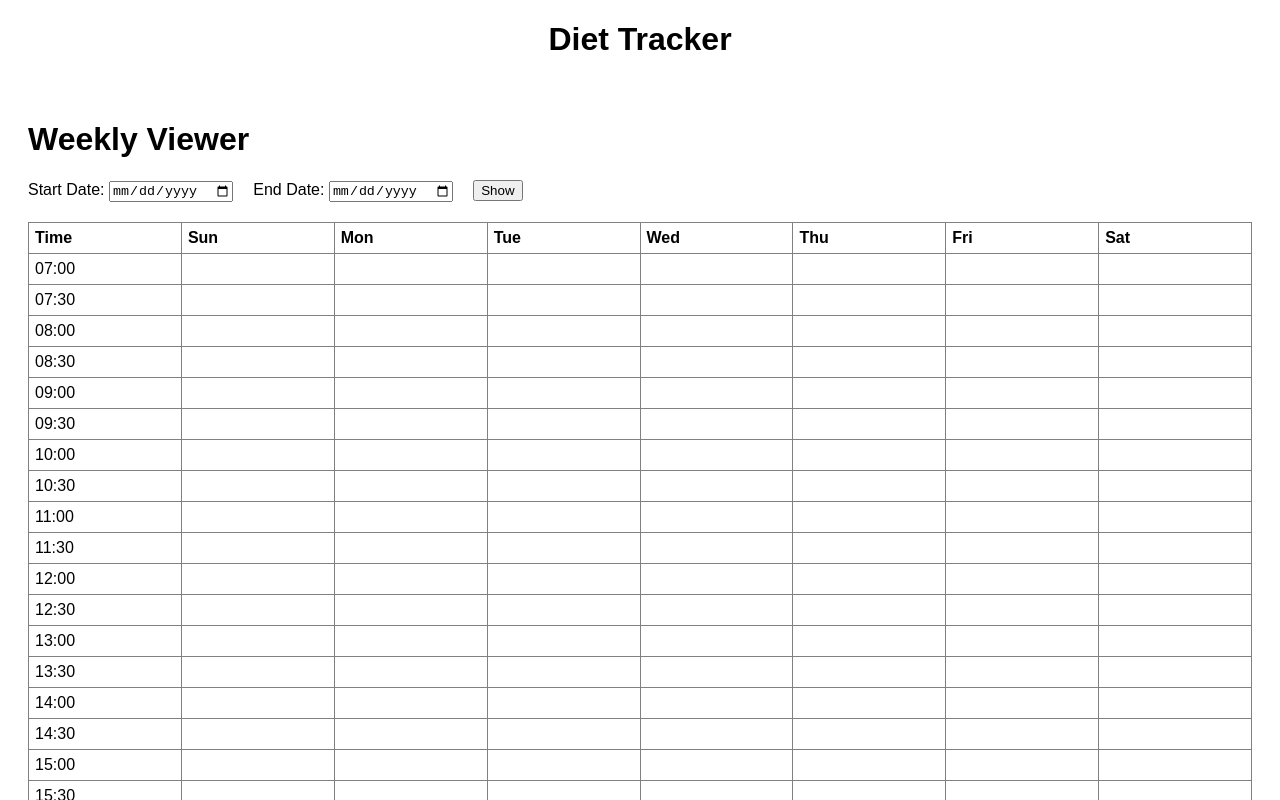
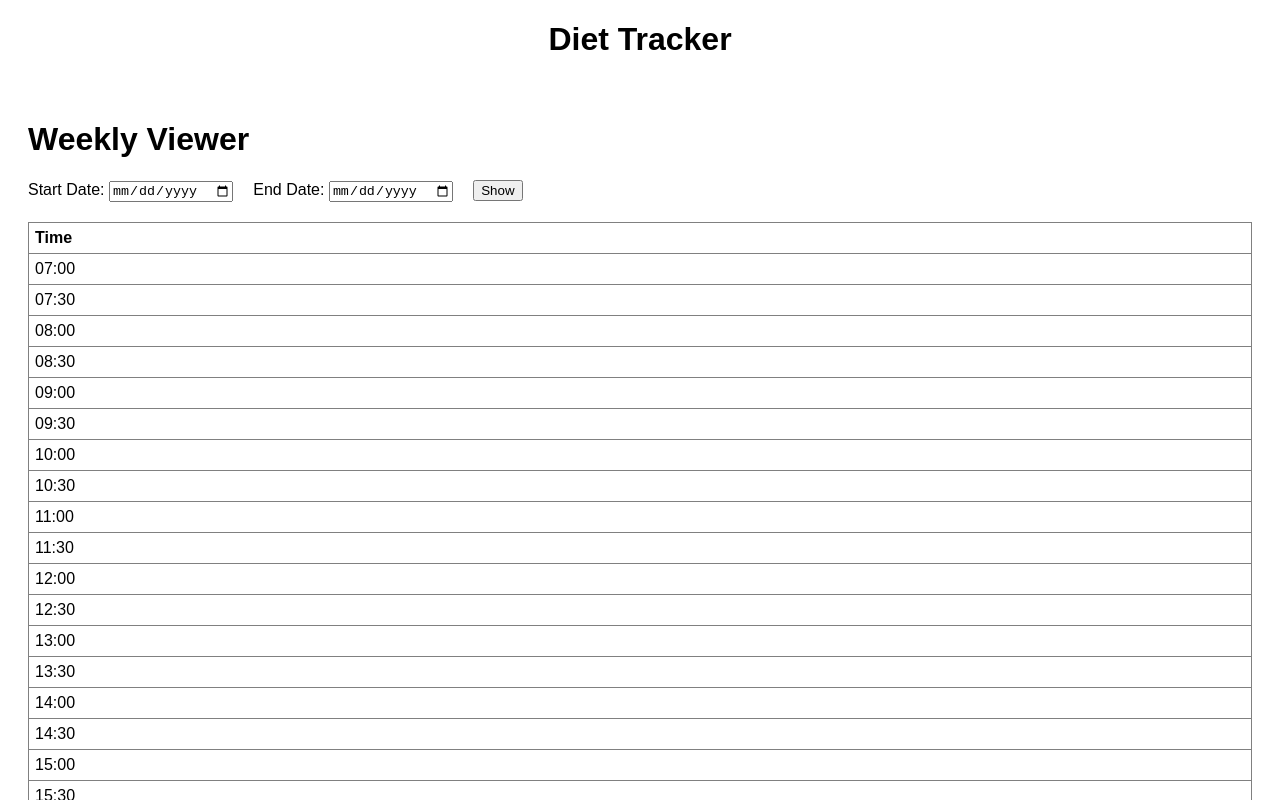
Before and after one commit to idea-ai-labs/diet-tracker, a Next.js app: page /viewer in a window 1280 px wide. Shown: the top 800 px of the page. Built offline with nearby package versions, Linux system fonts and the light colour scheme.

Commit message:
Update page.tsx

```diff
--- a/app/viewer/page.tsx
+++ b/app/viewer/page.tsx
@@ -15,9 +15,7 @@ export default function ViewerPage() {
   const [data, setData] = useState<Meal[]>([])
   const [editing, setEditing] = useState<Meal | null>(null)
 
-  const days = ["Sun", "Mon", "Tue", "Wed", "Thu", "Fri", "Sat"]
-
-  // Generate 30-min time slots
+  // Generate 30-min time slots from 7:00 to 23:30
   const times: string[] = []
   for (let h = 7; h <= 23; h++) {
     for (let m of [0, 30]) {
@@ -25,6 +23,18 @@ export default function ViewerPage() {
       const hh = String(h).padStart(2, "0")
       const mm = String(m).padStart(2, "0")
       times.push(`${hh}:${mm}`)
+    }
+  }
+
+  // Generate week dates array between startDate and endDate
+  const weekDates: string[] = []
+  if (startDate && endDate) {
+    const start = new Date(startDate)
+    const end = new Date(endDate)
+    const current = new Date(start)
+    while (current <= end) {
+      weekDates.push(current.toISOString().split("T")[0])
+      current.setDate(current.getDate() + 1)
     }
   }
 
@@ -36,39 +46,25 @@ export default function ViewerPage() {
     setData(json)
   }
 
-  // Helper to get meals for a given day index and time
-  const getCell = (dayIndex: number, time: string) => {
+  // Helper to get meals for a given date + time
+  const getCell = (date: string, time: string) => {
     return data
-      .filter((e) => {
-        const date = new Date(e.meal_date)
-        return date.getDay() === dayIndex && e.meal_time === time
-      })
+      .filter((e) => e.meal_date === date && e.meal_time === time)
       .map((e) => e.food)
       .join(", ")
   }
 
-  // Find the first meal id for a cell (for editing)
-  const getMealId = (dayIndex: number, time: string) => {
-    const meal = data.find((e) => {
-      const date = new Date(e.meal_date)
-      return date.getDay() === dayIndex && e.meal_time === time
-    })
-    return meal ? meal.id : null
-  }
-
   // Open edit modal for a cell
-  const openEdit = (dayIndex: number, time: string) => {
-    const mealId = getMealId(dayIndex, time)
-    const mealFood = getCell(dayIndex, time)
-    if (mealId !== null) {
-      setEditing({ id: mealId, meal_date: "", meal_time: "", food: mealFood })
+  const openEditByDate = (date: string, time: string) => {
+    const meal = data.find((e) => e.meal_date === date && e.meal_time === time)
+    if (meal) {
+      setEditing(meal)
     } else {
-      // create a temporary meal for new entry
-      setEditing({ id: -1, meal_date: "", meal_time: "", food: "" })
+      setEditing({ id: -1, meal_date: date, meal_time: time, food: "" })
     }
   }
 
-  // Save edited meal
+  // Save meal (create or update)
   const saveEdit = async () => {
     if (!editing) return
     if (editing.id === -1) {
@@ -77,8 +73,8 @@ export default function ViewerPage() {
         method: "POST",
         headers: { "Content-Type": "application/json" },
         body: JSON.stringify({
-          date: startDate,
-          time: "07:00", // default time, adjust as needed
+          date: editing.meal_date,
+          time: editing.meal_time,
           food: editing.food,
         }),
       })
@@ -137,22 +133,29 @@ export default function ViewerPage() {
         <thead>
           <tr>
             <th>Time</th>
-            {days.map((d) => (
-              <th key={d}>{d}</th>
-            ))}
+            {weekDates.map((date) => {
+              const dayName = new Date(date).toLocaleDateString("en-US", {
+                weekday: "short",
+              })
+              return (
+                <th key={date}>
+                  {dayName} <br /> {date}
+                </th>
+              )
+            })}
           </tr>
         </thead>
         <tbody>
           {times.map((time) => (
             <tr key={time}>
               <td>{time}</td>
-              {days.map((_, dayIndex) => (
+              {weekDates.map((date) => (
                 <td
-                  key={dayIndex}
-                  style={{ cursor: "pointer" }}
-                  onClick={() => openEdit(dayIndex, time)}
+                  key={date}
+                  style={{ cursor: "pointer", minWidth: "100px", padding: "4px" }}
+                  onClick={() => openEditByDate(date, time)}
                 >
-                  {getCell(dayIndex, time)}
+                  {getCell(date, time)}
                 </td>
               ))}
             </tr>
@@ -184,6 +187,9 @@ export default function ViewerPage() {
             }}
           >
             <h3>Edit Meal</h3>
+            <p>
+              {editing.meal_date} {editing.meal_time}
+            </p>
             <textarea
               value={editing.food}
               onChange={(e) =>
```
